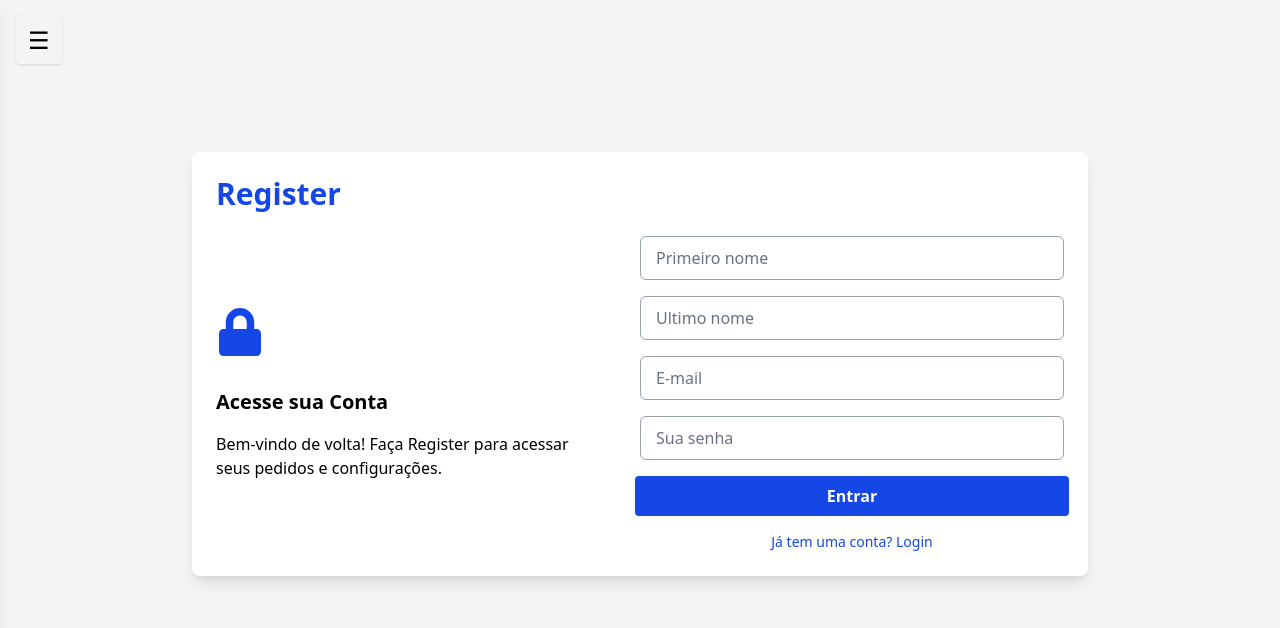
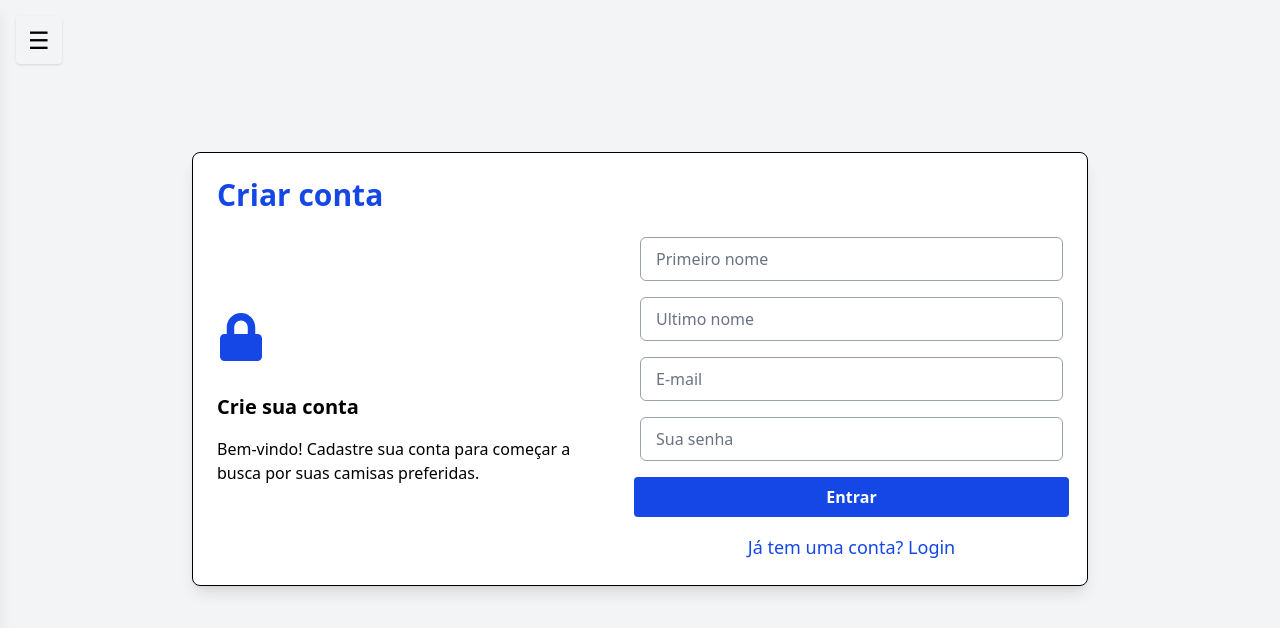
Before and after one commit to AndreyCubas/AJSports, a React (Vite) app: page /register in a window 1280 px wide. Shown: the top 628 px of the page. Built offline with nearby package versions, Linux system fonts and the light colour scheme.

Commit message:
fix: arrumando a mensagem

```diff
--- a/src/pages/register/Register.tsx
+++ b/src/pages/register/Register.tsx
@@ -1,6 +1,7 @@
 import React, { useState } from "react";
 import { FaLock } from "react-icons/fa";
 import { InputFloat } from "../../components/InputFloat/InputFloat";
+import { Link } from "react-router-dom";
 
 type FormState = {
   firstName: string;
@@ -42,15 +43,14 @@ const Register: React.FC = () => {
   };
 
   return (
-    <section className="max-w-4xl mx-auto p-6 my-12 bg-white shadow-lg rounded-lg">
-      <h2 className="text-3xl font-bold mb-6 text-blue-700">Register</h2>
+    <section className="max-w-4xl mx-auto p-6 my-12 bg-white shadow-lg rounded-lg border">
+      <h2 className="text-3xl font-bold mb-6 text-blue-700">Criar conta</h2>
       <div className="md:flex md:gap-10">
         <div className="md:w-1/2 space-y-4 mb-6 md:mb-0 flex flex-col justify-center items-center text-center md:items-start md:text-left">
           <FaLock className="text-5xl text-blue-700 mb-8" />
-          <h3 className="text-xl font-semibold">Acesse sua Conta</h3>
+          <h3 className="text-xl font-semibold">Crie sua conta</h3>
           <p className="">
-            Bem-vindo de volta! Faça Register para acessar seus pedidos e
-            configurações.
+            Bem-vindo! Cadastre sua conta para começar a busca por suas camisas preferidas.
           </p>
         </div>
         <form onSubmit={handleSubmit} className="md:w-1/2 flex flex-col gap-4">
@@ -114,12 +114,12 @@ const Register: React.FC = () => {
             {loading ? "Entrando..." : "Entrar"}
             </button>
 
-            <a
-              href="#"
-              className="text-blue-700 hover:text-blue-900 hover:underline transition-colors text-sm"
-            >
-            Já tem uma conta? Login
-            </a>
+              <Link
+  to="/login"
+  className="text-blue-700 hover:text-blue-900 hover:underline transition-colors text-lg"
+>
+  Já tem uma conta? Login
+</Link>
             </div>
         </form>
       </div>
```
